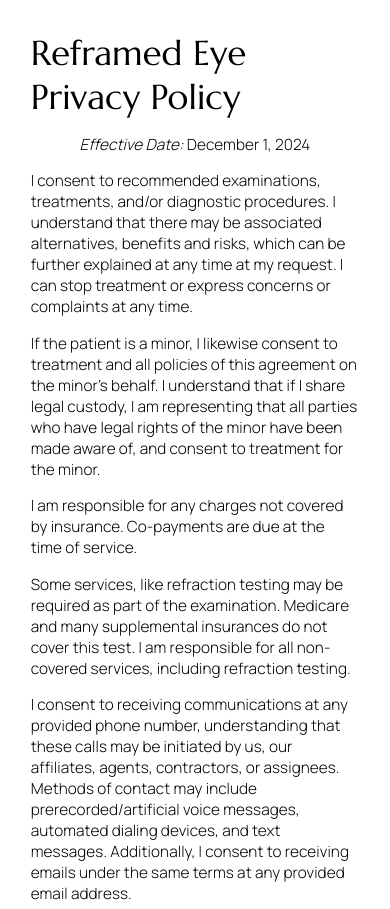
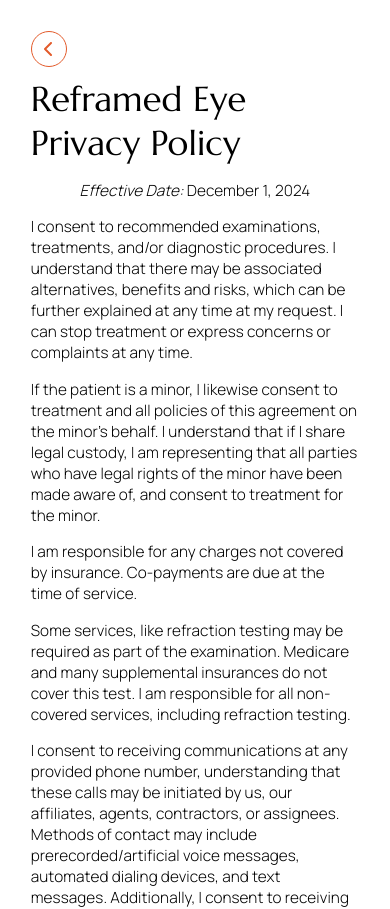
Before and after one commit to thetrevoradams/reframed-eye-og, a Next.js app: page /privacypolicy in a window 390 px wide. Shown: the top 909 px of the page. Built offline with nearby package versions, Linux system fonts and the light colour scheme.

Commit message:
add back link and pdf

```diff
--- a/src/app/components/Button/index.tsx
+++ b/src/app/components/Button/index.tsx
@@ -5,12 +5,14 @@
 interface ButtonProps extends ButtonHTMLAttributes<HTMLButtonElement> {
   variant?: 'filled' | 'outlined';
   className?: string;
+  showArrow?: boolean;
   children: ReactNode;
 }
 
 export const Button = ({
   variant = 'filled',
   className,
+  showArrow = true,
   children,
   ...props
 }: ButtonProps) => {
@@ -22,7 +24,7 @@
       {...props}
     >
       {children}
-      <RightChevron />
+      {showArrow && <RightChevron />}
     </button>
   );
 };
--- a/src/app/privacypolicy/page.tsx
+++ b/src/app/privacypolicy/page.tsx
@@ -3,6 +3,9 @@
 import { useEffect, useState } from 'react';
 import styles from './privacy.module.css';
 import { Text } from '@/app/components/Text';
+import { Button } from '../components/Button';
+import ChevronLeft from '@/app/icons/chevron-left.svg';
+import Link from 'next/link';
 
 const PrivacyPolicy = () => {
   const [isLowVision, setIsLowVision] = useState(false);
@@ -21,6 +24,15 @@
       className={`${styles.main} ${isLowVision ? styles.lowVisionContent : ''}`}
     >
       <section className="centerColumnContent maxTextContent">
+        <Link href={'/'} className={styles.backLink}>
+          <Button
+            showArrow={false}
+            variant="outlined"
+            className={styles.backLinkButton}
+          >
+            <ChevronLeft />
+          </Button>
+        </Link>
         <Text el="h1" styleAs="h2">
           Reframed Eye Privacy Policy
         </Text>
--- a/src/app/privacypolicy/privacy.module.css
+++ b/src/app/privacypolicy/privacy.module.css
@@ -5,6 +5,7 @@
   align-items: center;
   min-height: 100vh;
   margin: 2rem;
+  position: relative;
 }
 
 .lowVisionContent p,
@@ -19,3 +20,22 @@
 .p {
   margin-top: 1rem;
 }
+
+.backLink {
+  position: absolute;
+  left: 0;
+  top: 0;
+}
+button.backLinkButton {
+  padding: 10px 12px;
+  height: 36px;
+  width: 36px;
+  border-radius: 36px;
+}
+@media screen and (max-width: 575px) {
+  .backLink {
+    position: inherit;
+    align-self: flex-start;
+    margin-bottom: 10px;
+  }
+}
```
Also changed, not shown: src/app/components/Footer/index.tsx (+8 -1 lines), src/app/icons/chevron-left.svg (added), 1 other file (tests, documents, lock files or other folders).
